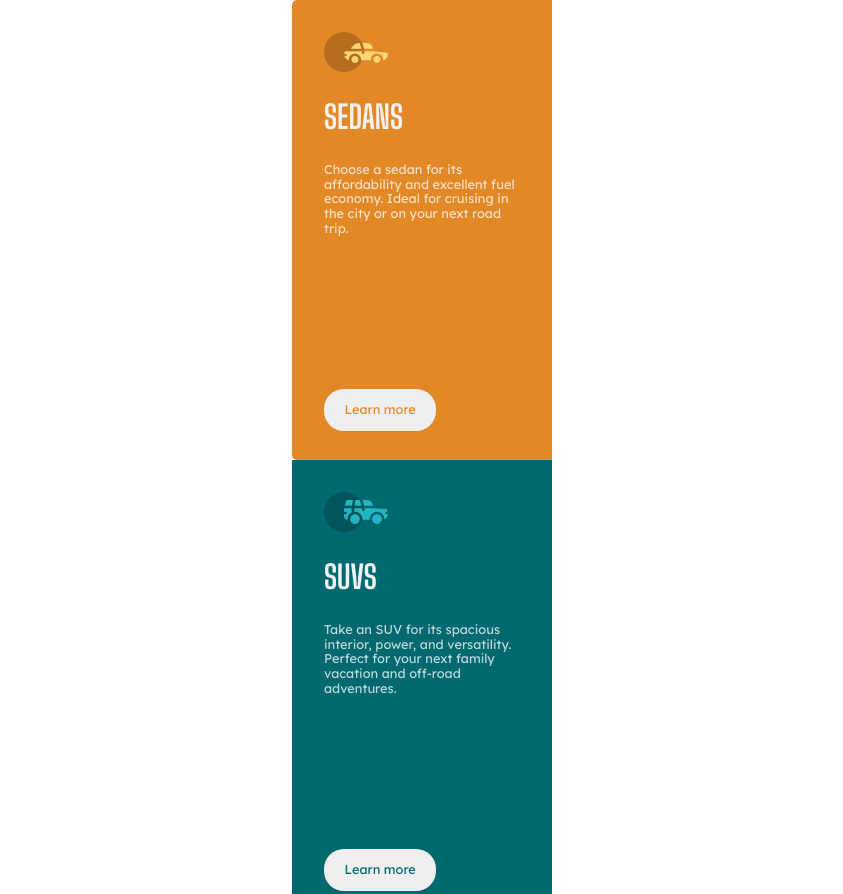
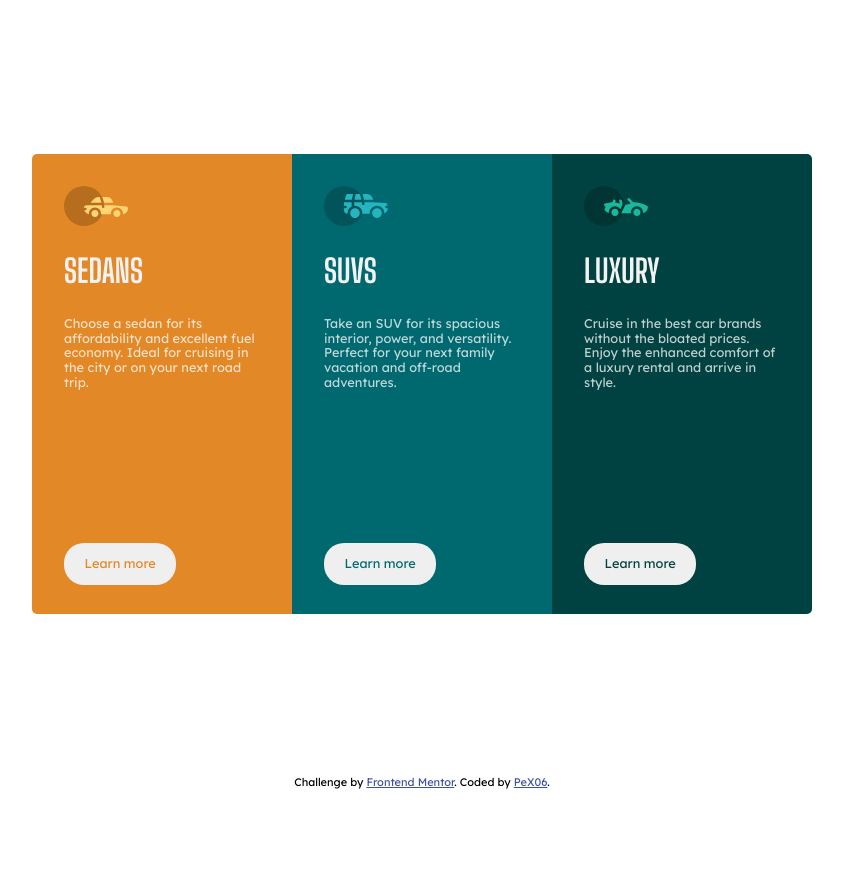
Before and after one commit to pex06/3-column-preview-card-component, a plain HTML site: page index.html in a window 1280 px wide. Shown: the top 894 px of the page, without its empty margins (218-1061 px from the left). After the commit the page ends 800 px from the top, so only its background shows below. Drawn offline with Linux system fonts and the light colour scheme.

Commit message:
Fix cards direction

```diff
--- a/css/styles.css
+++ b/css/styles.css
@@ -12,12 +12,6 @@
   box-sizing: border-box;
 }
 
-body,
-main {
-  display: flex;
-  flex-direction: column;
-}
-
 body {
   position: relative;
   justify-content: center;
@@ -25,6 +19,13 @@ body {
   min-height: 100vh;
   margin: 2.5em 0.5em;
   font-family: "Lexend Deca", sans-serif;
+}
+
+body,
+.main,
+.cards {
+  display: flex;
+  flex-direction: column;
 }
 
 .hidden-content {
@@ -126,7 +127,7 @@ body {
     overflow: hidden;
   }
 
-  main {
+  .cards {
     flex-direction: row;
     margin-bottom: 0;
   }
```
